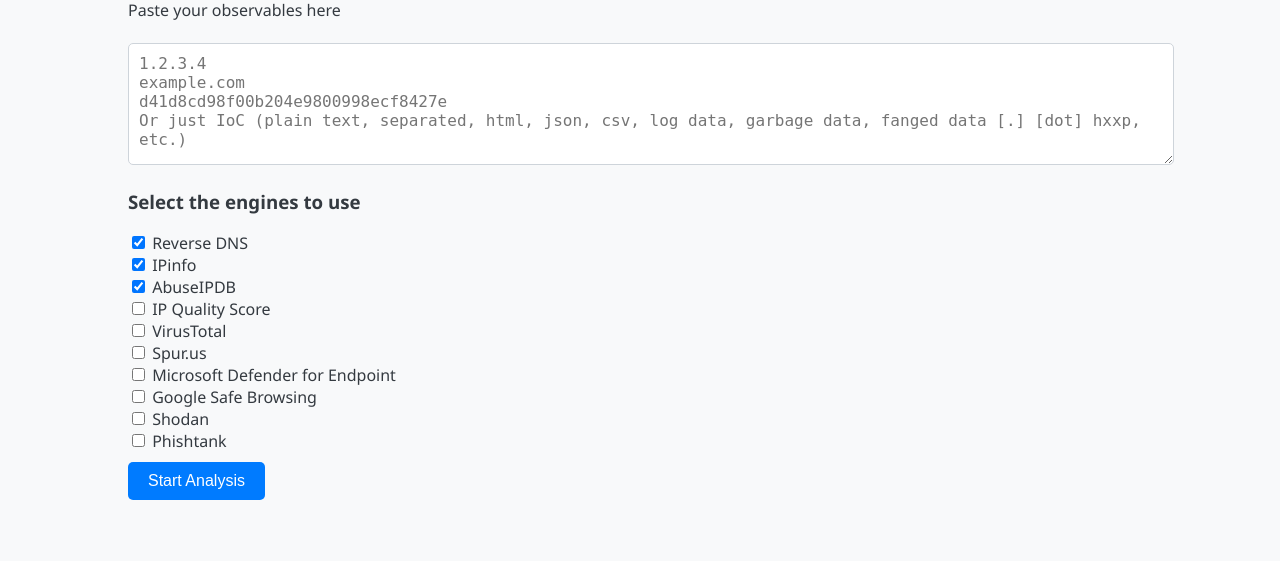
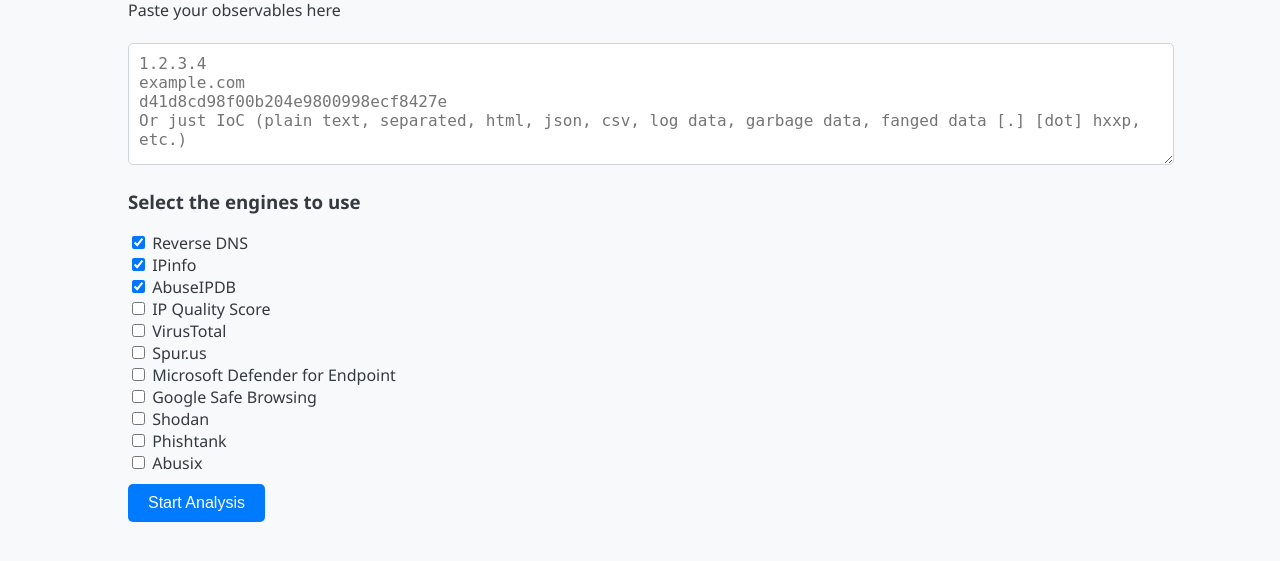
Before and after one commit to ubahmapk/cyberbro, a Flask app: page / in a window 1280 px wide. Shown: the part 147-708 px from the top of the page. Run offline with Flask 3, Linux system fonts and the light colour scheme.

Commit message:
Add Abusix abuse contact info

```diff
--- a/app.py
+++ b/app.py
@@ -10,7 +10,7 @@
 
 from engines import (
     abuseipdb, virustotal, ipinfo, reverse_dns, google_safe_browsing,
-    microsoft_defender_for_endpoint, ip_quality_score, spur_us_free, shodan, phishtank
+    microsoft_defender_for_endpoint, ip_quality_score, spur_us_free, shodan, phishtank, abusix
 )
 from utils.utils import extract_observables, refang_text
 from utils.export import prepare_data_for_export, export_to_csv, export_to_excel
@@ -123,6 +123,9 @@
     if "shodan" in selected_engines and observable["type"] in ["IPv4", "IPv6"]:
         result['shodan'] = shodan.query_shodan(observable["value"], secrets["shodan"], PROXIES)
 
+    if "abusix" in selected_engines and observable["type"] in ["IPv4", "IPv6"]:
+        result['abusix'] = abusix.query_abusix(observable["value"])
+
     return result
 
 def collect_results_from_queue(result_queue, num_observables):
--- a/requirements.txt
+++ b/requirements.txt
@@ -10,3 +10,4 @@
 bs4
 stem
 pytest
+querycontacts
--- a/templates/index.html
+++ b/templates/index.html
@@ -234,16 +234,17 @@
 
                 <div>
                     <h3>Select the engines to use</h3>
-                    <label><input type="checkbox" name="engines" value="reverse_dns" checked> Reverse DNS </label><br>
-                    <label><input type="checkbox" name="engines" value="ipinfo" checked> IPinfo</label><br>
-                    <label><input type="checkbox" name="engines" value="abuseipdb" checked> AbuseIPDB</label><br>
-                    <label><input type="checkbox" name="engines" value="ip_quality_score"> IP Quality Score</label><br>
-                    <label><input type="checkbox" name="engines" value="virustotal"> VirusTotal</label><br>
-                    <label><input type="checkbox" name="engines" value="spur"> Spur.us</label><br>
-                    <label><input type="checkbox" name="engines" value="mde"> Microsoft Defender for Endpoint</label><br>
-                    <label><input type="checkbox" name="engines" value="google_safe_browsing"> Google Safe Browsing</label><br>
-                    <label><input type="checkbox" name="engines" value="shodan"> Shodan</label><br>
-                    <label><input type="checkbox" name="engines" value="phishtank"> Phishtank</label>
+                    <label title="Performs a reverse DNS lookup (on your machine)"><input type="checkbox" name="engines" value="reverse_dns" checked> Reverse DNS </label><br>
+                    <label title="Checks IPinfo, free API key needed"><input type="checkbox" name="engines" value="ipinfo" checked> IPinfo</label><br>
+                    <label title="Checks AbuseIPDB, free API key needed"><input type="checkbox" name="engines" value="abuseipdb" checked> AbuseIPDB</label><br>
+                    <label title="Checks IP Quality Score, free API key needed"><input type="checkbox" name="engines" value="ip_quality_score"> IP Quality Score</label><br>
+                    <label title="Checks VirusTotal, free API key needed"><input type="checkbox" name="engines" value="virustotal"> VirusTotal</label><br>
+                    <label title="Checks Spur.us, free, no API key"><input type="checkbox" name="engines" value="spur"> Spur.us</label><br>
+                    <label title="Checks Microsoft Defender for Endpoint, paid API info on Azure needed"><input type="checkbox" name="engines" value="mde"> Microsoft Defender for Endpoint</label><br>
+                    <label title="Checks Google Safe Browsing, free API key needed"><input type="checkbox" name="engines" value="google_safe_browsing"> Google Safe Browsing</label><br>
+                    <label title="Checks Shodan, free API key needed"><input type="checkbox" name="engines" value="shodan"> Shodan</label><br>
+                    <label title="Checks Phishtank, free, no API key"><input type="checkbox" name="engines" value="phishtank"> Phishtank</label><br>
+                    <label title="Checks abuse contact with Abusix, free, no API key"><input type="checkbox" name="engines" value="abusix"> Abusix</label>
                 </div>
 
                 <button type="submit" class="btn">Start Analysis</button>
@@ -344,6 +345,9 @@
                     {% endif %}
                     {% if "phishtank" in analysis_metadata.selected_engines %}
                     <th>Phishtank</th>
+                    {% endif %}
+                    {% if "abusix" in analysis_metadata.selected_engines %}
+                    <th>Abusix</th>
                     {% endif %}
                 </tr>
             </thead>
@@ -498,6 +502,15 @@
                         {% endif %}
                     </td>
                     {% endif %}
+                    {% if "abusix" in analysis_metadata.selected_engines %}
+                    <td>
+                        {% if result.abusix %}
+                        Abuse contact: {{ result.abusix.abuse }}
+                        {% else %}
+                        Not applicable
+                        {% endif %}
+                    </td>
+                    {% endif %}
                 </tr>
                 {% endfor %}
             </tbody>
--- a/utils/export.py
+++ b/utils/export.py
@@ -22,6 +22,10 @@
         "a_ipdb_reports": abuseipdb_data.get("reports") if abuseipdb_data else None,
         "a_ipdb_risk": abuseipdb_data.get("risk_score") if abuseipdb_data else None
     }
+
+    if "abusix" in analysis_metadata["selected_engines"]:
+        abusix_data = result.get("abusix", {})
+        row["abusix_abuse"] = abusix_data.get("abuse") if abusix_data else None
 
     if "virustotal" in analysis_metadata["selected_engines"]:
         virustotal_data = result.get("virustotal", {})
```
Also changed, not shown: engines/abusix.py (added, +19 -0 lines).
